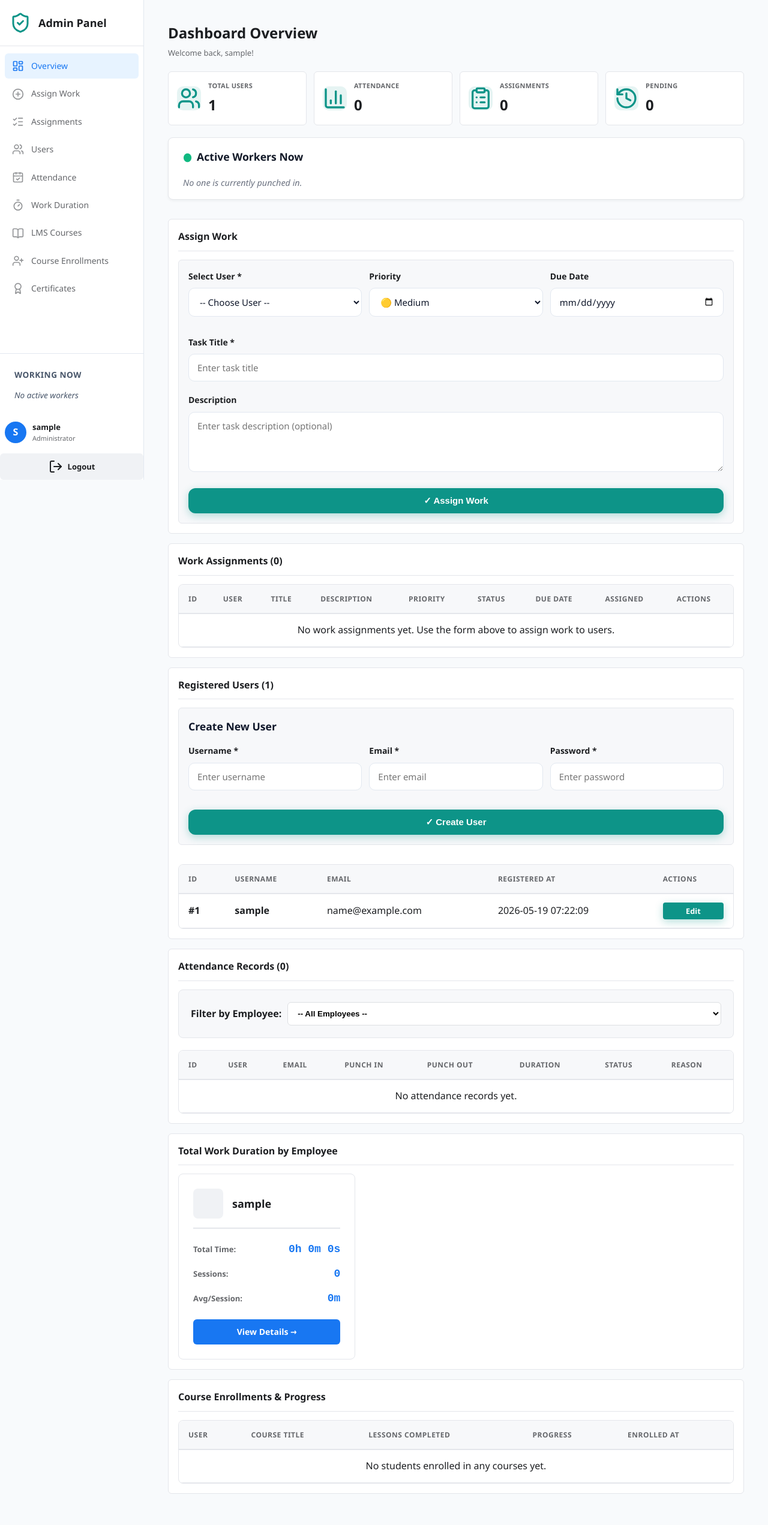
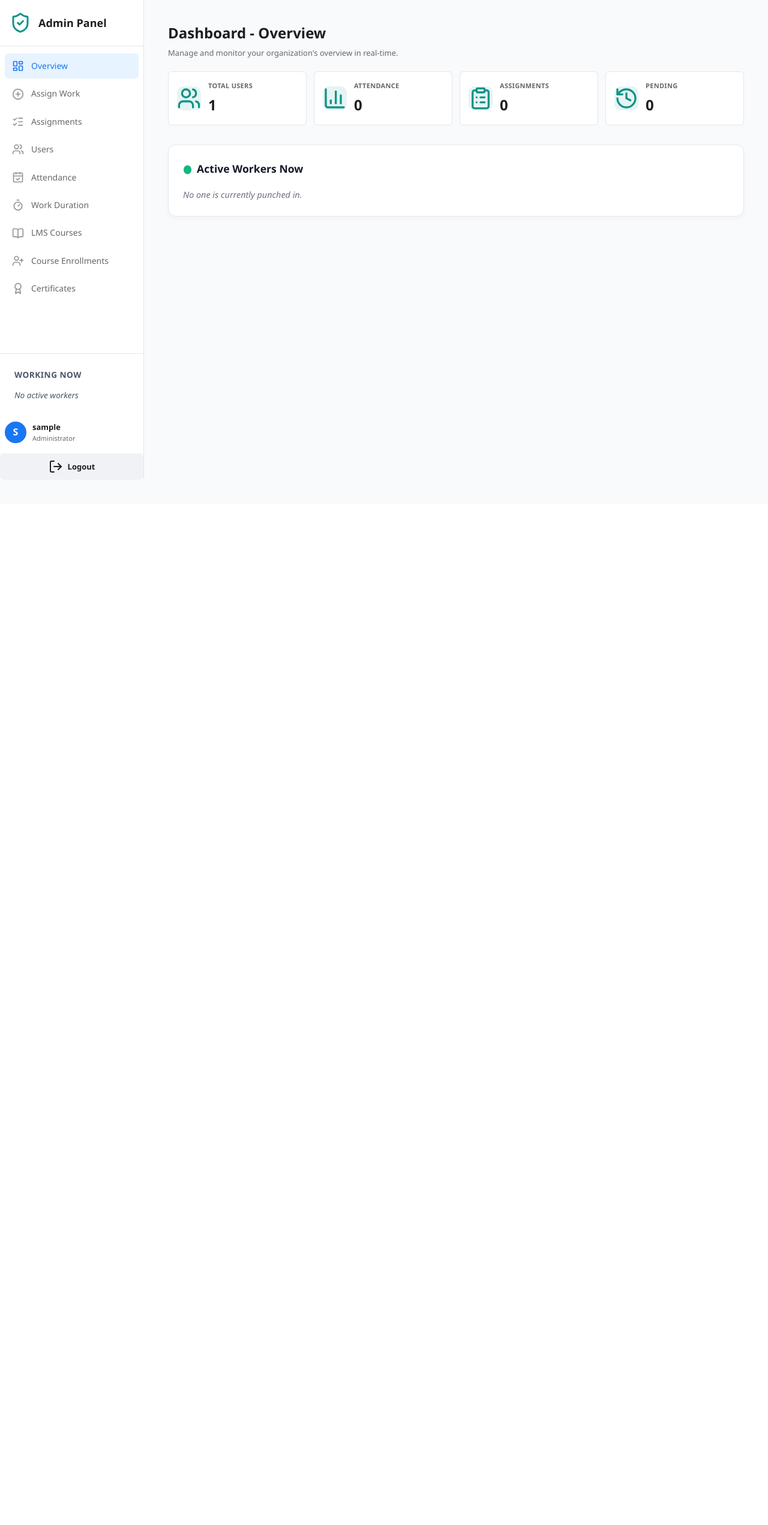
Before and after one commit to monika-2006-07/project1, a Flask app: page /admin/dashboard in a window 1280 px wide. Shown: the whole page at 60% size. After the commit the page ends 800 px from the top, so only its background shows below. Run offline with Flask 3, Linux system fonts and the light colour scheme; the visitor is signed in with stand-in values (Sample User, id 1); data comes from the database, SQL or seed files in the repository; data that the repository does not hold is empty.

Commit message:
feat: Convert admin dashboard sidebar options into a single-page tabbed interface with dynamic headers

```diff
--- a/templates/admin_dashboard.html
+++ b/templates/admin_dashboard.html
@@ -88,8 +88,10 @@
       <p class="page-subtitle">Welcome back, {{ admin_username }}!</p>
     </div>
 
+    <!-- Overview Section -->
+    <div id="overview" class="tab-content">
       <!-- Statistics Cards -->
-    <div id="overview" class="stats-grid-compact">
+      <div class="stats-grid-compact">
         <div class="stat-card-compact">
           <i data-lucide="users" class="stat-icon-compact"></i>
           <div class="stat-content-compact">
@@ -121,7 +123,7 @@
       </div>
 
       <!-- Active Workers Section -->
-    <div class="active-workers-box" style="background: white; padding: 1rem 1.5rem; border-radius: 8px; margin-bottom: 2rem; box-shadow: 0 2px 4px rgba(0,0,0,0.05); border: 1px solid #e5e7eb;">
+      <div class="active-workers-box" style="background: white; padding: 1.5rem; border-radius: 12px; margin-top: 2rem; margin-bottom: 2rem; box-shadow: 0 4px 12px rgba(0,0,0,0.03); border: 1px solid #e5e7eb;">
         <h3 style="margin-top: 0; margin-bottom: 1rem; font-size: 1.1rem; color: #111827; display: flex; align-items: center; gap: 0.5rem;">
           <span style="color: #10b981; font-size: 1.2rem;">●</span> Active Workers Now
         </h3>
@@ -138,9 +140,10 @@
           {% endif %}
         </div>
       </div>
+    </div>
 
   <!-- Assign Work Section -->
-  <div id="assign" class="section-compact">
+  <div id="assign" class="section-compact tab-content">
     <h2 class="section-title-compact">Assign Work</h2>
     <div class="assign-work-form-compact">
       <form method="POST" action="{{ url_for('assign_work') }}">
@@ -186,7 +189,7 @@
   </div>
 
   <!-- Work Assignments Section -->
-  <div id="assignments" class="section-compact">
+  <div id="assignments" class="section-compact tab-content">
     <h2 class="section-title-compact">Work Assignments ({{ work_assignments|length }})</h2>
     <div class="table-container">
       <table class="data-table">
@@ -258,7 +261,7 @@
   </div>
 
   <!-- Users Section -->
-  <div id="users" class="section-compact">
+  <div id="users" class="section-compact tab-content">
     <h2 class="section-title-compact">Registered Users ({{ users|length }})</h2>
 
     <div class="assign-work-form-compact" style="margin-bottom: 2rem;">
@@ -320,7 +323,7 @@
   </div>
 
   <!-- Attendance Records Section -->
-  <div id="attendance" class="section-compact">
+  <div id="attendance" class="section-compact tab-content">
     <h2 class="section-title-compact">Attendance Records ({{ attendance_records|length }})</h2>
 
     <!-- Filter Section -->
@@ -396,7 +399,7 @@
   </div>
 
   <!-- Total Work Duration Section -->
-  <div id="duration" class="section-compact">
+  <div id="duration" class="section-compact tab-content">
     <h2 class="section-title-compact">Total Work Duration by Employee</h2>
     <div class="work-stats-grid">
       {% if user_work_stats %}
@@ -438,7 +441,7 @@
   </div>
 
   <!-- Course Enrollments Tracking Section -->
-  <div id="enrollments" class="section-compact">
+  <div id="enrollments" class="section-compact tab-content">
     <h2 class="section-title-compact">Course Enrollments & Progress</h2>
     <div class="table-container">
       <table class="data-table">
@@ -482,4 +485,71 @@
   </div>
   </main>
 </div>
+
+<script>
+  document.addEventListener("DOMContentLoaded", function() {
+    const navItems = document.querySelectorAll(".sidebar-nav .nav-item");
+    const tabContents = document.querySelectorAll(".tab-content");
+    const pageTitle = document.querySelector(".page-title");
+    const pageSubtitle = document.querySelector(".page-subtitle");
+
+    function switchTab(hash) {
+      // If hash is empty, or doesn't start with '#', default to overview
+      if (!hash || !hash.startsWith("#")) {
+        hash = "#overview";
+      }
+
+      // Find if we have tab content for this hash
+      const targetContent = document.querySelector(hash);
+      if (!targetContent) return;
+
+      // Hide all tabs
+      tabContents.forEach(content => {
+        content.style.display = "none";
+      });
+
+      // Show active tab
+      targetContent.style.display = "block";
+
+      // Update active nav class
+      navItems.forEach(item => {
+        const href = item.getAttribute("href");
+        if (href === hash) {
+          item.classList.add("active");
+
+          // Update main header title dynamically
+          const spanLabel = item.querySelector("span");
+          if (spanLabel && pageTitle) {
+            const labelText = spanLabel.textContent;
+            pageTitle.textContent = "Dashboard - " + labelText;
+            if (pageSubtitle) {
+              pageSubtitle.textContent = "Manage and monitor your organization's " + labelText.toLowerCase() + " in real-time.";
+            }
+          }
+        } else {
+          item.classList.remove("active");
+        }
+      });
+    }
+
+    // Intercept navbar link clicks starting with '#'
+    navItems.forEach(item => {
+      const href = item.getAttribute("href");
+      if (href && href.startsWith("#")) {
+        item.addEventListener("click", function(e) {
+          e.preventDefault();
+          window.location.hash = href;
+        });
+      }
+    });
+
+    // Listen for hash changes
+    window.addEventListener("hashchange", function() {
+      switchTab(window.location.hash);
+    });
+
+    // Initial run
+    switchTab(window.location.hash);
+  });
+</script>
 {% endblock %}
```
Lines whose indentation alone changed are shown as unchanged.
